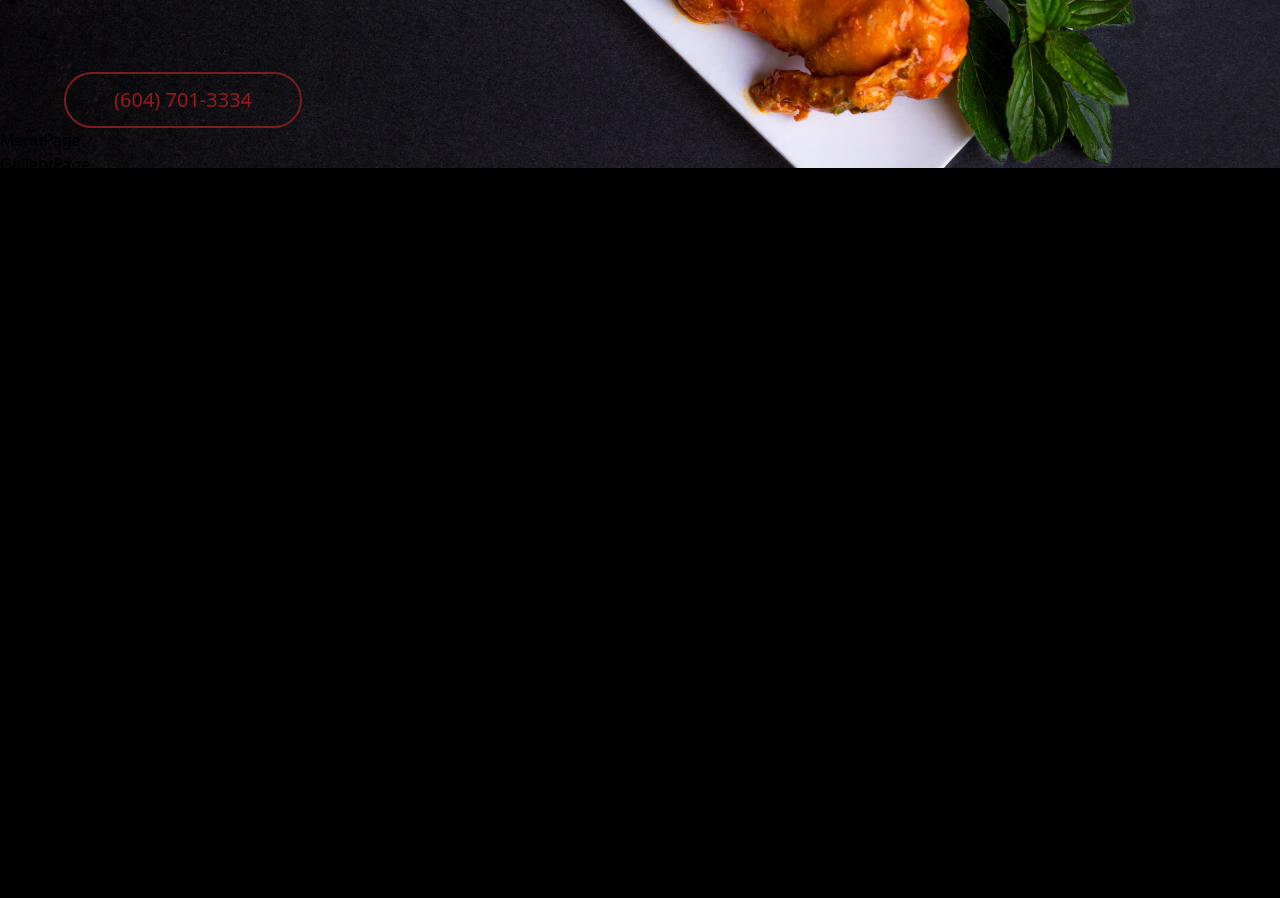
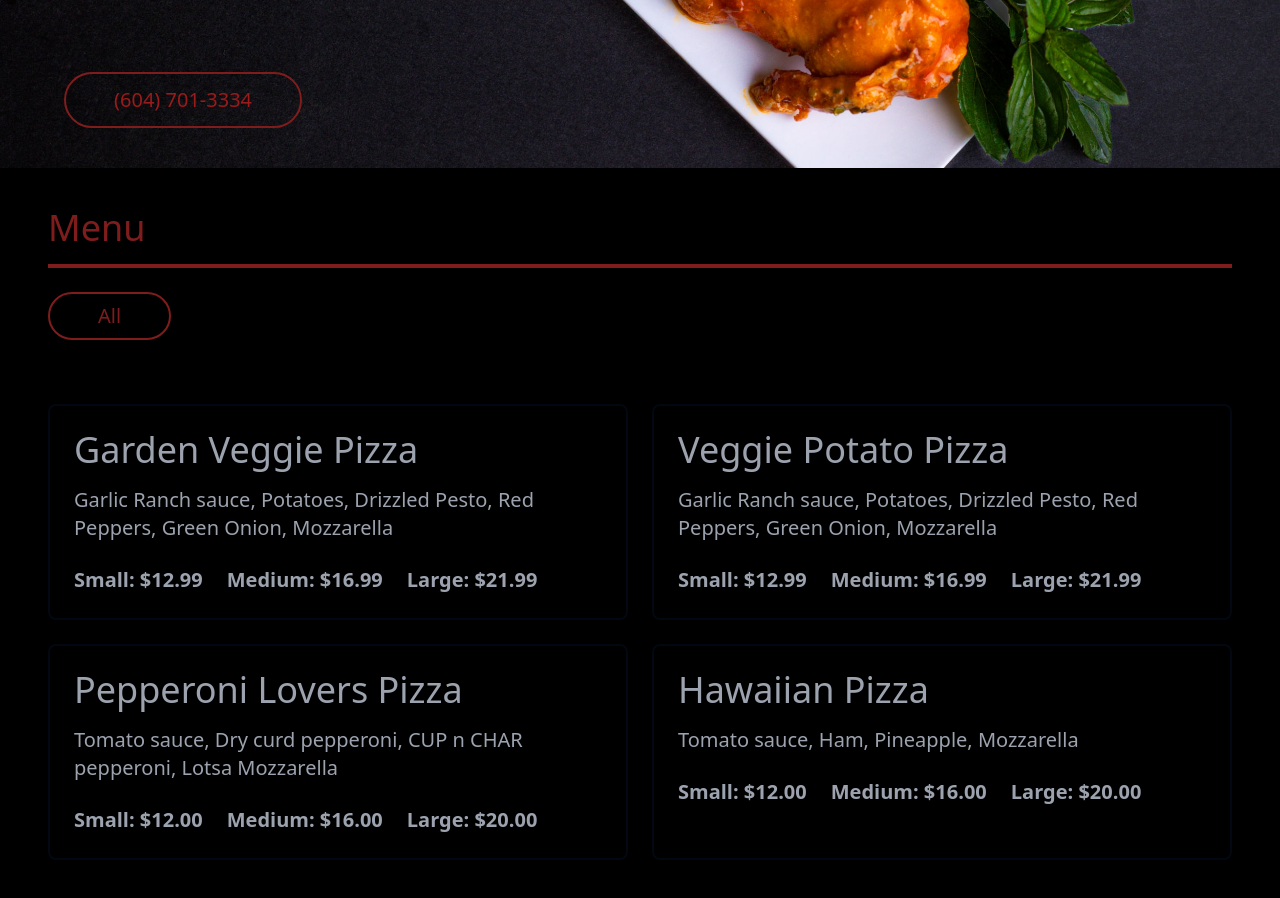
Before and after one commit to harjot85/best-bite, a React (Vite) app: page / in a window 1280 px wide. Shown: the part 640-1538 px from the top of the page. Before the commit the page ends 888 px from the top, so only its background shows below. Built offline with nearby package versions, Linux system fonts and the light colour scheme.

Commit message:
Add Menu

```diff
--- a/src/data/data.json
+++ b/src/data/data.json
@@ -2,6 +2,76 @@
   "business": {
     "name": "BestBite Pizza",
     "phoneNumber": "(604) 701-3334",
-    "navbarOptions": ["Menu", "Contact", "About"]
+    "navbarOptions": ["Menu", "Contact", "About"],
+    "configuration": {
+      "colorA": "text-red-900",
+      "colorB": ""
+    },
+    "menu": [
+      {
+        "name": "Garden Veggie Pizza",
+        "classification": "vegetarian",
+        "ingredients": [
+          "Garlic Ranch sauce",
+          "Potatoes",
+          "Drizzled Pesto",
+          "Red Peppers",
+          "Green Onion",
+          "Mozzarella"
+        ],
+        "sizes": [
+          { "name": "Small", "price": "$12.99" },
+          { "name": "Medium", "price": "$16.99" },
+          { "name": "Large", "price": "$21.99" }
+        ]
+      },
+      {
+        "name": "Veggie Potato Pizza",
+        "classification": "vegetarian",
+        "ingredients": [
+          "Garlic Ranch sauce",
+          "Potatoes",
+          "Drizzled Pesto",
+          "Red Peppers",
+          "Green Onion",
+          "Mozzarella"
+        ],
+        "sizes": [
+          { "name": "Small", "price": "$12.99" },
+          { "name": "Medium", "price": "$16.99" },
+          { "name": "Large", "price": "$21.99" }
+        ]
+      },
+      {
+        "name": "Pepperoni Lovers Pizza",
+        "classification": "meat",
+        "ingredients": [
+          "Tomato sauce",
+          "Dry curd pepperoni",
+          "CUP n CHAR pepperoni",
+          "Lotsa Mozzarella"
+        ],
+        "sizes": [
+          { "name": "Small", "price": "$12.00" },
+          { "name": "Medium", "price": "$16.00" },
+          { "name": "Large", "price": "$20.00" }
+        ]
+      },
+      {
+        "name": "Hawaiian Pizza",
+        "classification": "meat",
+        "ingredients": [
+          "Tomato sauce",
+          "Ham",
+          "Pineapple",
+          "Mozzarella"
+        ],
+        "sizes": [
+          { "name": "Small", "price": "$12.00" },
+          { "name": "Medium", "price": "$16.00" },
+          { "name": "Large", "price": "$20.00" }
+        ]
+      }
+    ]
   }
 }
--- a/src/pages/home-page.tsx
+++ b/src/pages/home-page.tsx
@@ -5,7 +5,7 @@ import data from "../data/data.json";
 const HomePage = () => {
   return (
     <>
-      <RedBar />
+      <RedBar height="h-1" />
       <Navbar />
       <MainCover phoneNumber={data.business.phoneNumber} image={wings} />
     </>
@@ -14,8 +14,9 @@ const HomePage = () => {
 
 export default HomePage;
 
-const RedBar = () => {
-  return <div className="w-full h-1 bg-red-900" />;
+type RedBar = { height: string };
+export const RedBar = ({ height }: RedBar) => {
+  return <div className={`w-full ${height} bg-red-900`} />;
 };
 
 type MainCover = { image: string; phoneNumber: string };
--- a/src/pages/menu-page.tsx
+++ b/src/pages/menu-page.tsx
@@ -1,7 +1,71 @@
+import { RedBar } from "./home-page";
+import data from "../data/data.json";
+
 const MenuPage = () => {
+  const { menu } = data.business;
   return (
-    <div>MenuPage</div>
-  )
-}
+    <div className="text-white mt-20 mx-12">
+      <div className="text-4xl">
+        <p className="text-red-900 mb-4">Menu</p>
+        <RedBar height="h-1" />
+      </div>
 
-export default MenuPage
+      <div className="my-6 mb-16">
+        <Pill text="All" onClick={() => {}} />
+      </div>
+      <div className="grid lg:grid-cols-2 lg:gap-6">
+        {menu.map((item) => (
+          <MenuItem key={item.name} item={item} />
+        ))}
+      </div>
+    </div>
+  );
+};
+
+export default MenuPage;
+
+type MenuItem = {
+  item: {
+    name: string;
+    ingredients: string[];
+    sizes: {
+      name: string;
+      price: string;
+    }[];
+  };
+};
+const MenuItem = ({ item }: MenuItem) => {
+  const {} = item;
+
+  return (
+    <div
+      className="border-solid border-gray-950 border-2 rounded-lg p-6 text-gray-400"
+    >
+      <div className="text-2xl lg:text-4xl mb-4">{item.name}</div>
+      <div className="text-lg lg:text-xl mb-6">
+        {item.ingredients.join(", ")}
+      </div>
+      <div className="text-lg lg:text-xl font-semibold flex space-x-6">
+        {item.sizes &&
+          item.sizes.map((size) => (
+            <span key={size.name}>{`${size.name}: ${size.price}`}</span>
+          ))}
+      </div>
+    </div>
+  );
+};
+
+type Pill = { text: string; onClick: () => void };
+const Pill = ({ text, onClick }: Pill) => {
+  return (
+    <div className="flex justify-start ">
+      <span
+        className="text-red-900 text-sm md:text-lg lg:text-xl
+                          border-solid border-2 border-red-900 rounded-full
+                          px-6 lg:px-12 py-2 lg:py-2"
+      >
+        <button onClick={onClick}>{text}</button>
+      </span>
+    </div>
+  );
+};
```
